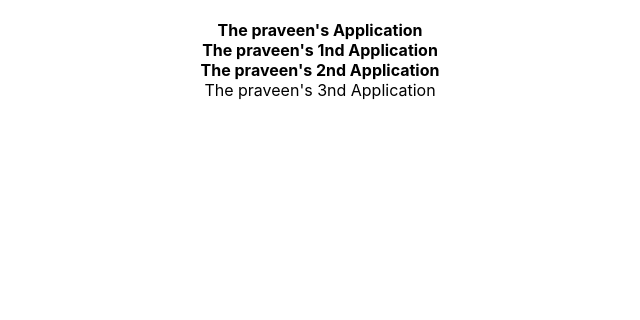
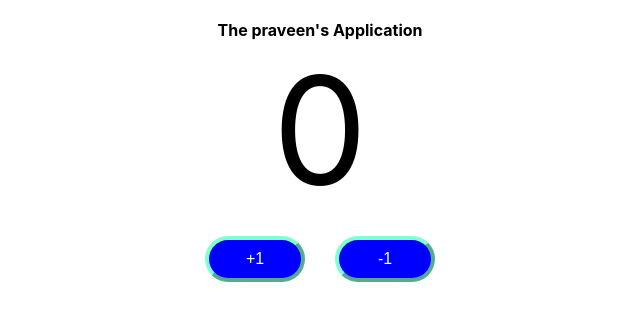
Before and after one commit to praveenkk21/react-todo-app, a React (Create React App) app: page / in a window 1280 px wide. Shown: the top 320 px of the page, without its empty margins (320-960 px from the left). Built offline with nearby package versions, Linux system fonts and the light colour scheme.

Commit message:
with counter button

```diff
--- a/package.json
+++ b/package.json
@@ -10,6 +10,9 @@
     "react-dom": "^18.3.1",
     "react-scripts": "5.0.1",
     "web-vitals": "^2.1.4"
+  },
+  "devDependencies": {
+    "react-scripts": "^4.0.3"
   },
   "scripts": {
     "start": "react-scripts start",
--- a/src/App.js
+++ b/src/App.js
@@ -1,11 +1,11 @@
 import './App.css';
-import  {LearningComponent} from './components/learning-examples/LearningComponent'
+import  Counter from './components/Counter'
 
 function App() {
   return (
     <div className="App">
       <b>The praveen's Application</b>
-      <LearningComponent/>
+      <Counter/>
     </div>
   );
 }
--- /dev/null
+++ b/src/components/Counter.css
@@ -0,0 +1,16 @@
+.counterButton{
+    font-size: 16px;
+    background-color: blue;
+    width: 100px;
+    margin: 15px;
+    color: white;
+    padding: 10px;
+    border-radius: 30px;
+    border-color: aquamarine;
+    border-width: 4px;
+}
+
+.count{
+    font-size: 150px;
+    padding: 20px;
+}
--- /dev/null
+++ b/src/components/Counter.jsx
@@ -0,0 +1,26 @@
+import { useState } from 'react';
+import './Counter.css'
+
+export default function Counter() {
+
+    const [count,setCount]=useState(0);
+
+    function counterButtonIncrement(){
+        setCount(count+1);
+        //console.log("clicked");
+    }
+    function counterButtonDecrement(){
+        setCount(count-1);
+        //console.log("clicked");
+    }
+
+    return (
+      <div className="Counter">
+        <span className="count">{count}</span>
+        <div>
+            <button className="counterButton" onClick={counterButtonIncrement}>+1</button>
+            <button className="counterButton" onClick={counterButtonDecrement}>-1</button>
+        </div>
+      </div>
+    );
+}
```
Also changed, not shown: notes.txt, 1 other file (tests, documents, lock files or other folders).
